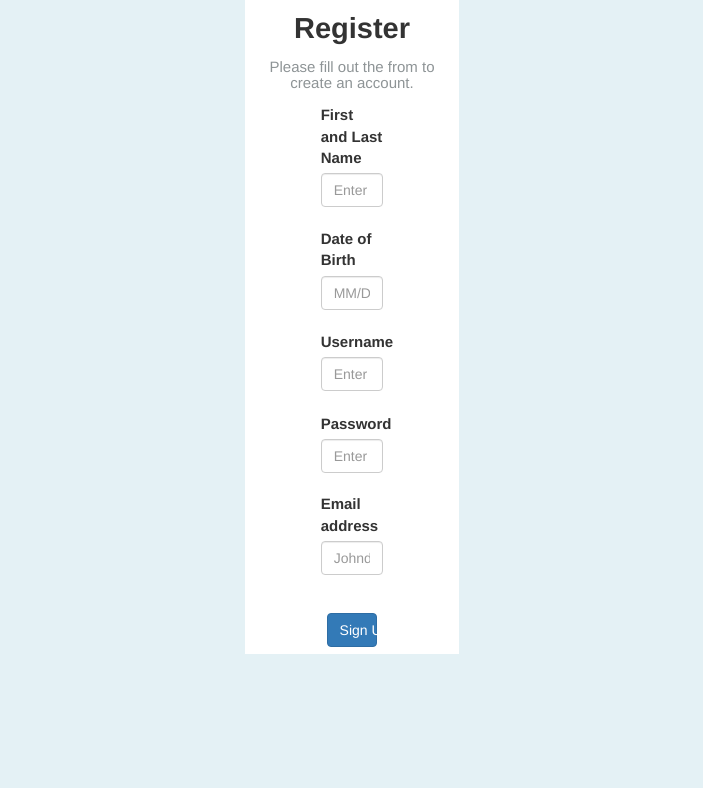
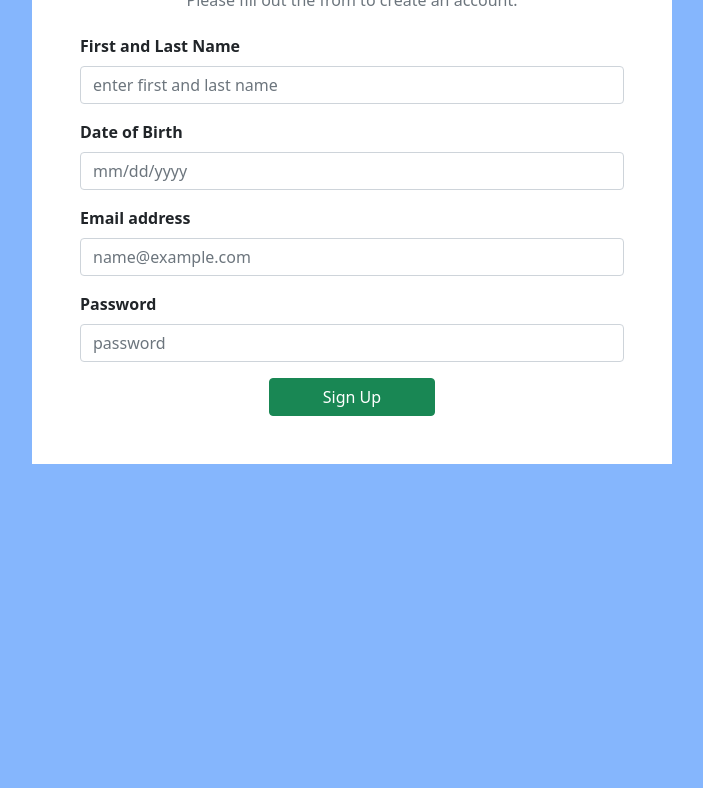
Before and after one commit to manuelcastroFau/Myrle, a website: page register.html in a window 1280 px wide. Shown: the part 147-935 px from the top of the page, without its empty margins (288-991 px from the left). After the commit the page ends 800 px from the top, so only its background shows below. Drawn offline with nearby package versions, Linux system fonts and the light colour scheme.

Commit message:
Modified register.html

```diff
--- a/register.css
+++ /dev/null
@@ -1,57 +0,0 @@
-html {
-    font-family: sans-serif;
-
-
-}
-
-
-.text-center {
-    font-size: 29px;
-    font-weight: 600;
-}
-
-body {
-
-    padding: 100pt 400pt 100pt 400pt;
-    background: #E4F1F5 !important;
-
-}
-
-
-.btn-primary {
-    background-color: #a4cec8;
-    border-color: #1F2121;
-    width: 30%;
-
-}
-
-.container-fluid {
-
-    border-color: #01549b;
-    border: 7px solid white;
-    font-family: inherit;
-    align-items: center;
-    justify-content: center;
-    text-align: center;
-    background: white;
-
-}
-
-.form-group {
-    font-size: 17px;
-    padding: 2pt 40pt;
-    text-align: left;
-
-}
-
-label {
-    font-size: 15px;
-    font-weight: 100;
-}
-
-p {
-    padding-top: 10pt;
-    font-size: 15px;
-    font-weight: 100;
-    color: #8E9496;
-}
--- a/register.html
+++ b/register.html
@@ -1,66 +1,41 @@
 <!DOCTYPE html>
-<html>
 
 <head>
-    <link rel=" stylesheet" href="register.css">
-    <link rel="stylesheet" href="https://maxcdn.bootstrapcdn.com/bootstrap/3.4.1/css/bootstrap.min.css">
+    <link href="https://cdn.jsdelivr.net/npm/bootstrap@5.1.3/dist/css/bootstrap.min.css" rel="stylesheet" integrity="sha384-1BmE4kWBq78iYhFldvKuhfTAU6auU8tT94WrHftjDbrCEXSU1oBoqyl2QvZ6jIW3" crossorigin="anonymous">
+    <title>Register</title>
+
 </head>
 
-<body>
-    <div class="container-fluid">
-        <div class="row">
-            <div class="col-md-12 px-5">
-                <h3 class="text-center  ">
-                    Register
-                    <p>Please fill out the from to create an account.</p>
-                </h3>
-                <form role="form">
-                    <div class="form-group">
+<!--- New account form-->
 
-                        <label for="exampleInputName">
-                            First and Last Name
-                        </label>
-                        <input type="name" class="form-control" id="exampleInputPassword1" placeholder="Enter First and Last name " />
-                    </div>
-                    <div class="form-group">
+<body class="bg-primary bg-opacity-50">
 
-                        <label for="exampleInputDOB">
-                            Date of Birth
-                        </label>
-                        <input type="DOB" class="form-control" id="exampleInputPassword1" placeholder="MM/DD/YYYY " />
-                    </div>
-                    <div class="form-group">
-
-                        <label for="exampleInputUsername">
-                            Username
-                        </label>
-                        <input type="username" class="form-control" id="exampleInputEmail1" placeholder="Enter Username" />
-                    </div>
-                    <div class="form-group">
-
-                        <label for="exampleInputPassword1">
-                            Password
-                        </label>
-                        <input type="password" class="form-control" id="exampleInputPassword1" placeholder="Enter Password" />
-                    </div>
-                    <div class="form-group">
-
-                        <label for="exampleInputEmail">
-                            Email address
-                        </label>
-                        <input type="email" class="form-control" id="exampleInputPassword1" placeholder="Johndoe@emailaddress.com " />
-                    </div>
-                    <div class="form-group">
-
-                    </div>
-
-                    <button type="submit" class="btn btn-primary">
-                        Sign Up
-                    </button>
-                </form>
+    <!--- Outside container-->
+    <div class=" container bg-white bg-opacity-100 p-5 mt-5 w-50 h-100 ">
+        <div>
+            <h3 class="text-center fw-bold ">Register</h3>
+            <h6 class="text-muted fw-normal pb-3 text-center ">Please fill out the from to create an account.</h6>
+            <div class="row d-flex flex-md-column ">
+                <div class="mb-3 fs-6 fw-bold ">
+                    <label for="inputName " class="form-label ">First and Last Name</label>
+                    <input type="name " class="form-control " id="inputName " placeholder="enter first and last name ">
+                </div>
+                <div class="mb-3 fs-6 fw-bold ">
+                    <label for="inputDOB " class="form-label ">Date of Birth</label>
+                    <input type="dob " class="form-control " id="inputDOB " placeholder="mm/dd/yyyy">
+                </div>
+                <div class="mb-3 fs-6 fw-bold ">
+                    <label for="exampleFormControlInput1 " class="form-label ">Email address</label>
+                    <input type="email " class="form-control " id="exampleFormControlInput1 " placeholder="name@example.com ">
+                </div>
+                <div class="mb-3 fs-6 fw-bold ">
+                    <label for="inputPassword " class="form-label ">Password</label>
+                    <input type="password " class="form-control " id="inputPassword " placeholder="password ">
+                </div>
+                <div class="d-grid gap-2 col-4 mx-auto "><a href="# " class="btn btn-success " role="button " data-bs-toggle="button ">Sign Up</a>
+                </div>
             </div>
         </div>
     </div>
+
 </body>
-
-</html>
```
Also changed, not shown: registration.html (deleted, +0 -1 lines).
